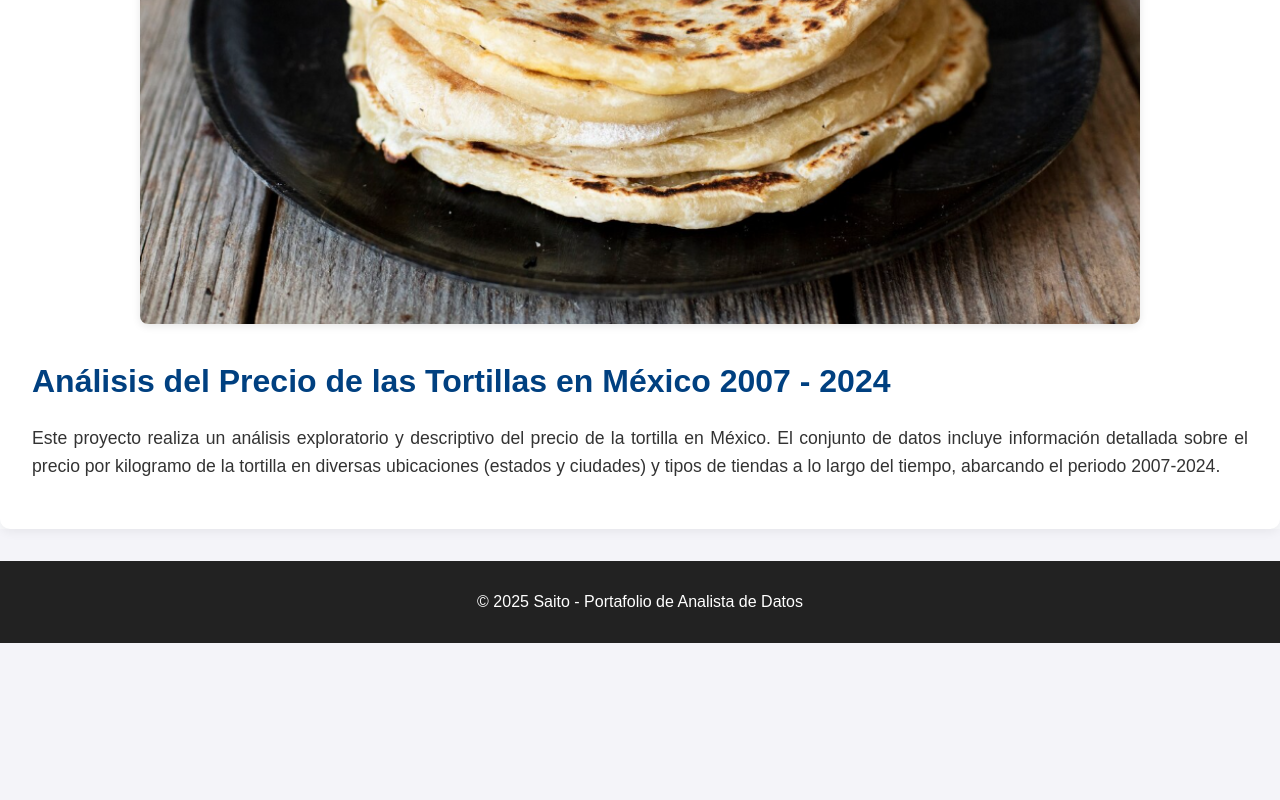
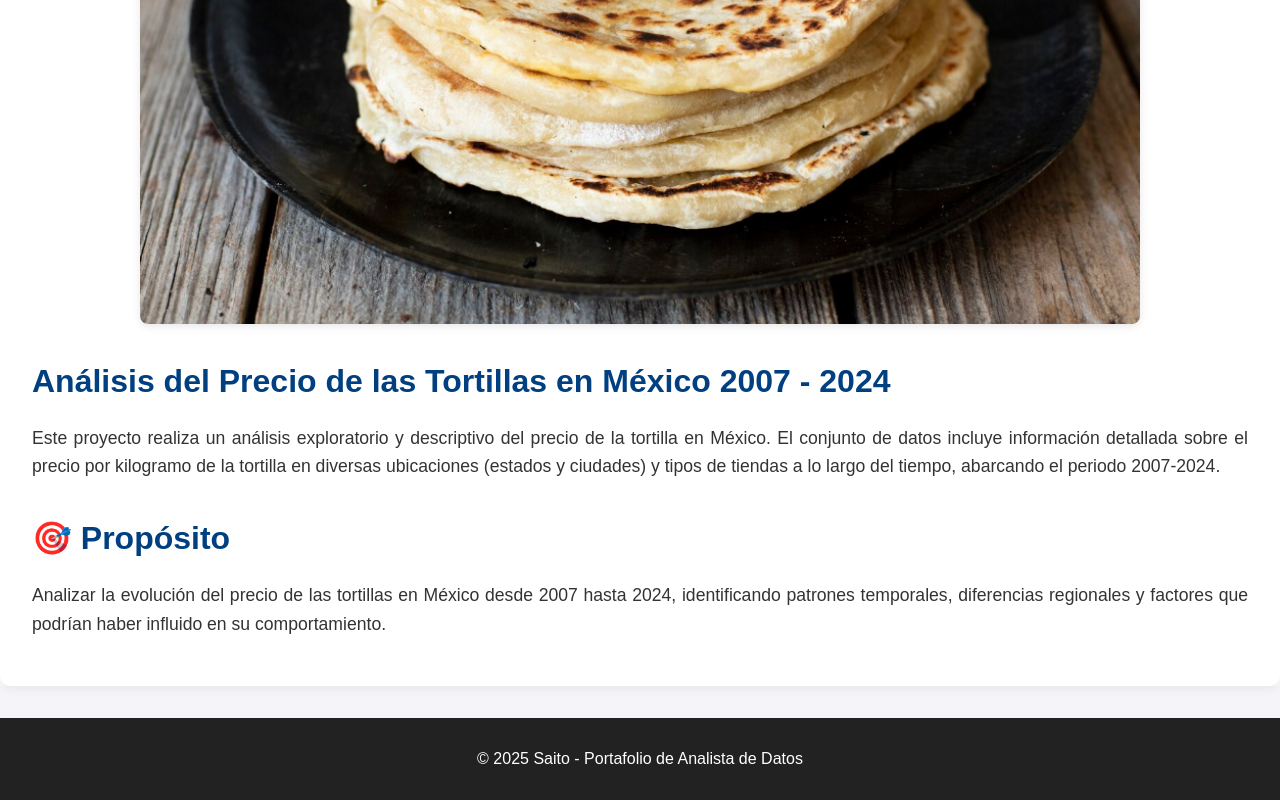
Before and after one commit to SaitoM17/mi-portafolio, a React (Create React App) app: page /Precio-tortilla in a window 1280 px wide. Shown: the part 538-1338 px from the top of the page. Before the commit the page ends 1181 px from the top, so only its background shows below. Built offline with nearby package versions, Linux system fonts and the light colour scheme.

Commit message:
feat: Se agrego el propósito del proyecto

```diff
--- a/src/pages/PrecioTortillaMexico.js
+++ b/src/pages/PrecioTortillaMexico.js
@@ -11,6 +11,12 @@ function PrecioTortilla() {
           detallada sobre el precio por kilogramo de la tortilla en diversas ubicaciones (estados y ciudades) y tipos de tiendas a lo largo
           del tiempo, abarcando el periodo 2007-2024.
         </p>
+
+        <h2>🎯 Propósito</h2>
+        <p>
+          Analizar la evolución del precio de las tortillas en México desde 2007 hasta 2024, identificando patrones temporales, diferencias regionales
+          y factores que podrían haber influido en su comportamiento.
+        </p>
       </div>
     </div>
   );
```
